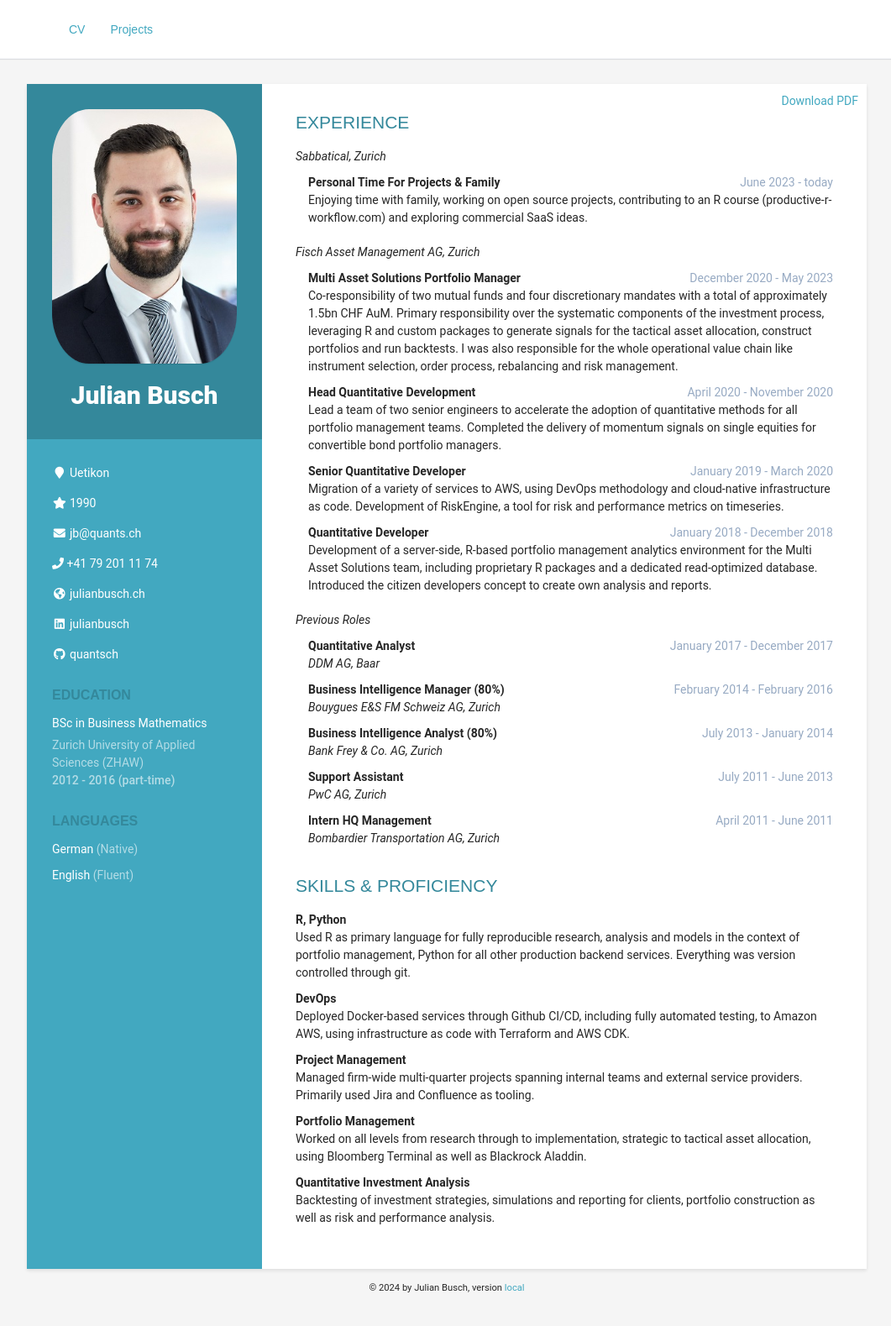
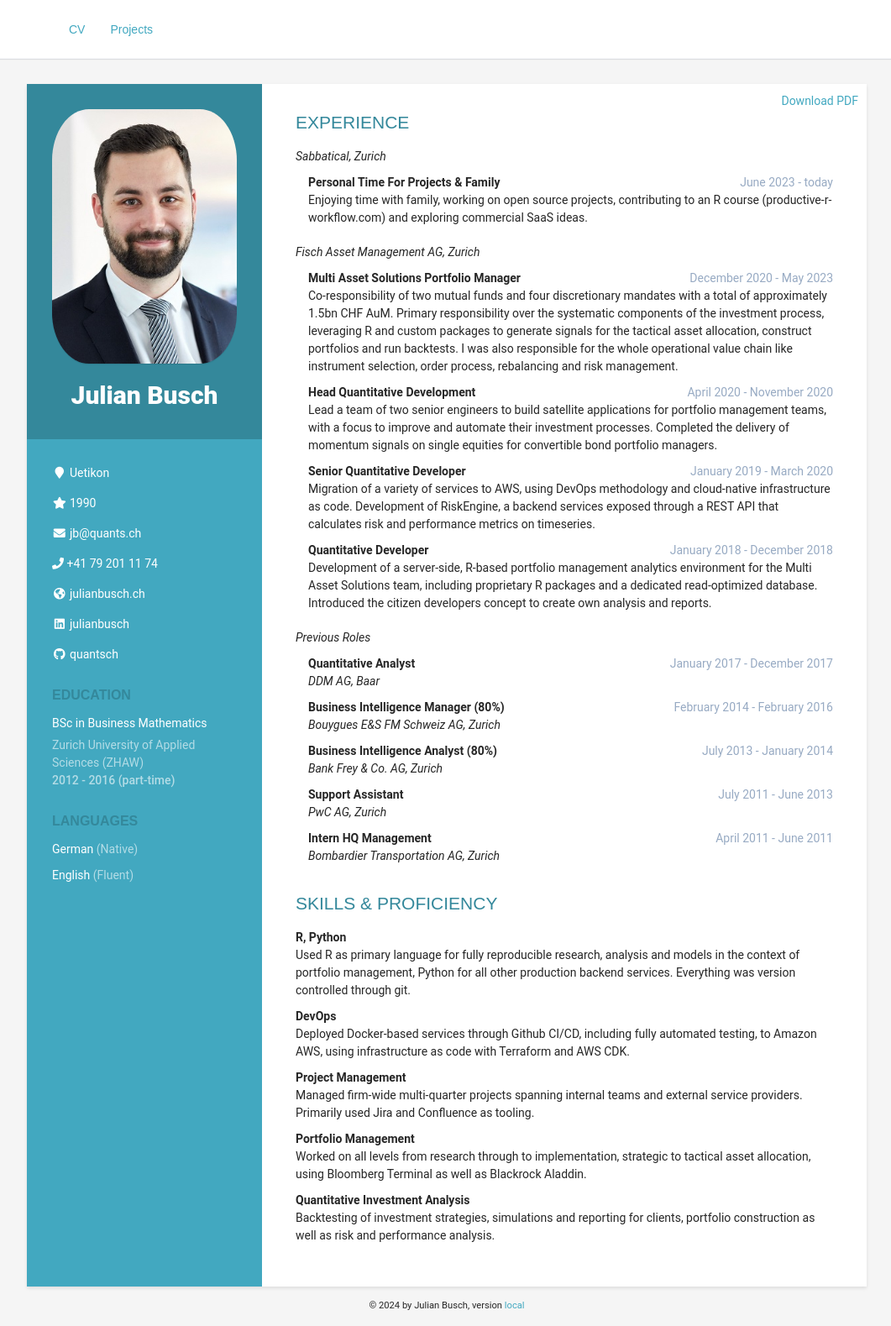
Before and after one commit to quantsch/quantsch.github.io, a Jekyll site: the page built from index.md, in a window 1280 px wide. Shown: the whole page at 84% size, without its empty margins (108-1169 px from the left). Built offline with Jekyll 4.4.1, drawn with Linux system fonts in a browser that asks for light colours; before the commit the page ends 1558 px from its top, so only the background shows below that.

Commit message:
more detailed descriptions

```diff
--- a/_data/cv.yml
+++ b/_data/cv.yml
@@ -62,15 +62,15 @@ experiences:
                 order process, rebalancing and risk management."
               - title: Head Quantitative Development
                 time: April 2020 - November 2020
-                description: "Lead a team of two senior engineers to accelerate the
-                adoption of quantitative methods for all portfolio management teams.
-                Completed the delivery of momentum signals on single equities for convertible
-                bond portfolio managers."
+                description: "Lead a team of two senior engineers to build satellite applications for
+                portfolio management teams, with a focus to improve and automate their investment processes.
+                Completed the delivery of momentum signals on single equities for convertible bond portfolio managers."
               - title: Senior Quantitative Developer
                 time: January 2019 - March 2020
                 description: "Migration of a variety of services to AWS, using
                 DevOps methodology and cloud-native infrastructure as code.
-                Development of RiskEngine, a tool for risk and performance metrics on timeseries."
+                Development of RiskEngine, a backend services exposed through a REST API that
+                calculates risk and performance metrics on timeseries."
               - title: Quantitative Developer
                 time: January 2018 - December 2018
                 description: "Development of a server-side, R-based portfolio management analytics environment
```
